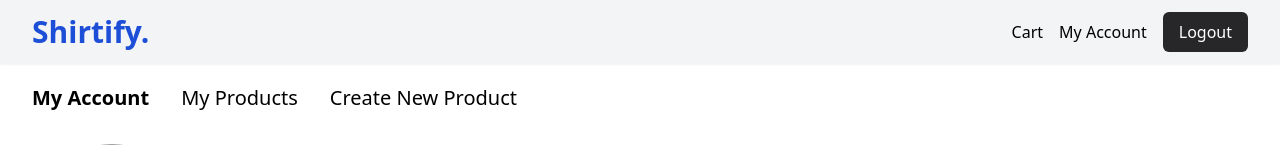
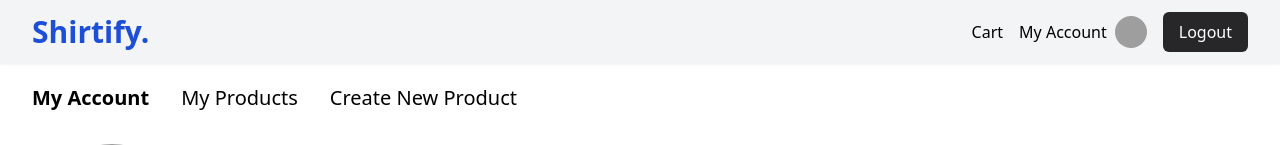
Before and after one commit to ashishshres/Shirtify, a PHP site: page /pages/account.php in a window 1280 px wide. Shown: the top 145 px of the page. Run offline with PHP 8.4, Linux system fonts and the light colour scheme; the visitor is signed in with stand-in values (Sample User, id 1); data that the repository does not hold is empty; some libraries are stand-ins or nearby versions; grey boxes are pictures that could not be loaded.

Commit message:
add avatar

```diff
--- a/includes/partials/_nav.php
+++ b/includes/partials/_nav.php
@@ -2,7 +2,7 @@
     <div class="text-blue-700 text-3xl font-bold cursor-pointer" onclick="window.location.href='../index.php'">Shirtify.</div>
     <div class="flex flex-wrap gap-4 items-center w-full md:w-max">
         <a href="./cart.php" class="font-medium hover:underline">Cart</a>
-        <a href="./account.php" class="font-medium hover:underline">My Account</a>
+        <a href="./account.php" class="font-medium hover:underline flex items-center gap-2">My Account <span class="inline-block h-8 w-8"><img class="h-full w-full object-cover rounded-full" src="<?= $_SESSION["avatar"] ?>" alt=""></span></a>
         <button type="submit" name="logout" onclick="window.location.href='../includes/_logout.php'" class="bg-zinc-800 text-white px-4 py-2 rounded-md hover:bg-zinc-700 w-full md:w-max">Logout</button>
     </div>
 </div>
```
